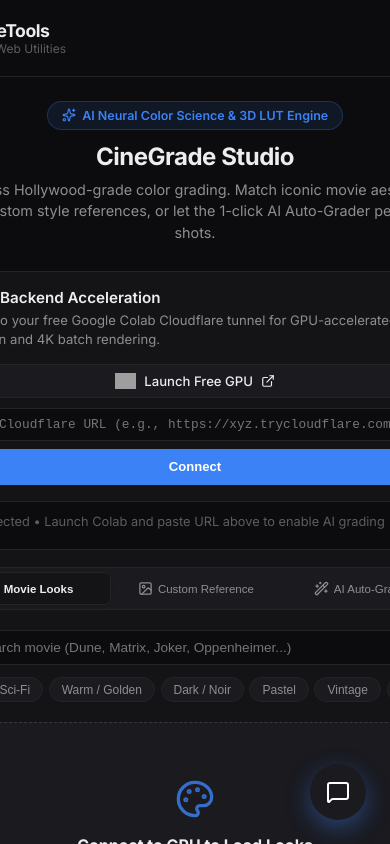
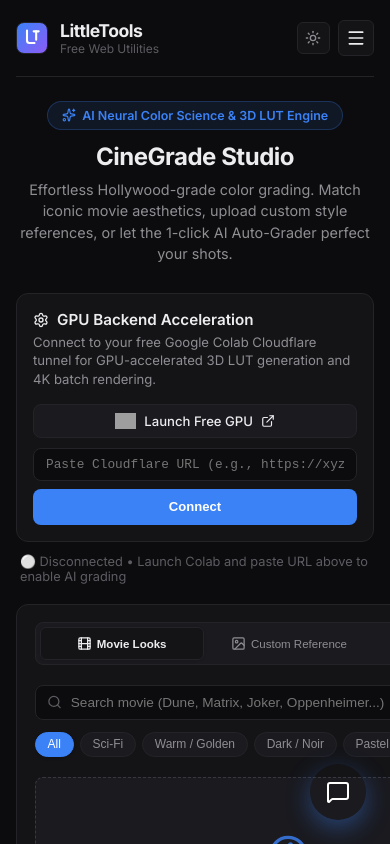
Before and after one commit to shameel0505/littletools, a React (Vite) app: page /cinegrade in a window 390 px wide. Shown: the top 844 px of the page. Built offline with nearby package versions, Linux system fonts and the light colour scheme; grey boxes are pictures that could not be loaded.

Commit message:
Eliminate all mobile horizontal clipping: Fluid GPU connect bar, container bounding, and zero overflow

```diff
--- a/src/cineGradeTool.css
+++ b/src/cineGradeTool.css
@@ -69,17 +69,19 @@
   display: flex;
   align-items: center;
   justify-content: space-between;
-  gap: 1.5rem;
-  flex-wrap: wrap;
+  gap: 1.25rem;
   padding: 1.1rem 1.4rem;
   background: var(--bg-surface);
   border: 1px solid var(--border);
   border-radius: var(--radius-lg);
+  width: 100%;
+  max-width: 100%;
+  box-sizing: border-box;
 }
 
 .gpu-banner-left {
   flex: 1;
-  min-width: 260px;
+  min-width: 0;
 }
 
 .gpu-banner-title {
@@ -102,7 +104,8 @@
   display: flex;
   align-items: center;
   gap: 0.75rem;
-  flex-wrap: wrap;
+  flex-shrink: 0;
+  max-width: 100%;
 }
 
 .btn-colab {
@@ -119,6 +122,7 @@
   border: 1px solid var(--border);
   transition: all 0.2s ease;
   white-space: nowrap;
+  flex-shrink: 0;
 }
 
 .btn-colab:hover {
@@ -134,10 +138,14 @@
   display: flex;
   align-items: center;
   gap: 0.5rem;
+  width: 320px;
+  max-width: 100%;
 }
 
 .tunnel-input {
-  width: 260px;
+  flex: 1;
+  min-width: 0;
+  width: 100%;
   padding: 0.5rem 0.75rem;
   border-radius: var(--radius-md);
   background: var(--bg-app);
@@ -147,6 +155,7 @@
   font-size: 0.8rem;
   outline: none;
   transition: border-color 0.2s ease;
+  box-sizing: border-box;
 }
 
 .tunnel-input:focus {
@@ -157,12 +166,14 @@
   background: var(--accent-blue);
   color: white;
   border: none;
-  padding: 0.5rem 1rem;
+  padding: 0.5rem 0.9rem;
   border-radius: var(--radius-md);
   font-weight: 600;
   font-size: 0.82rem;
   cursor: pointer;
   transition: opacity 0.2s ease;
+  white-space: nowrap;
+  flex-shrink: 0;
 }
 
 .btn-connect:hover {
--- a/src/index.css
+++ b/src/index.css
@@ -40,7 +40,7 @@
   --font-sans: 'Inter', -apple-system, BlinkMacSystemFont, 'Segoe UI', Roboto, sans-serif;
 }
 
-* {
+*, *::before, *::after {
   box-sizing: border-box;
   margin: 0;
   padding: 0;
@@ -49,7 +49,14 @@
 
 html, body {
   width: 100%;
-  max-width: 100vw;
+  max-width: 100%;
+  overflow-x: hidden;
+  position: relative;
+}
+
+#root {
+  width: 100%;
+  max-width: 100%;
   overflow-x: hidden;
 }
 
```
